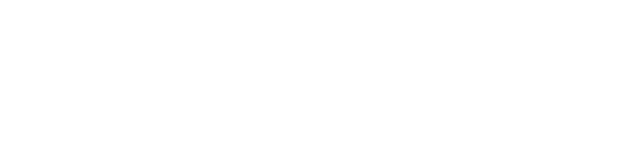
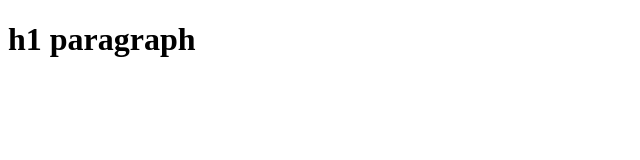
Before and after one commit to mtaramelo/my-super-website, a plain HTML site: page index.html in a window 1280 px wide. Shown: the whole page, without its empty margins (0-640 px from the left). Drawn offline with Linux system fonts and the light colour scheme.

Commit message:
Update index.html
Added h1 and changed title

```diff
--- a/index.html
+++ b/index.html
@@ -2,9 +2,10 @@
 <html>
 <head>
   <meta charset="UTF-8">
-  <title>title</title>
+  <title>My new title</title>
 </head>
 <body>
+<h1> h1 paragraph </h1>
 
 </body>
 </html>
```
